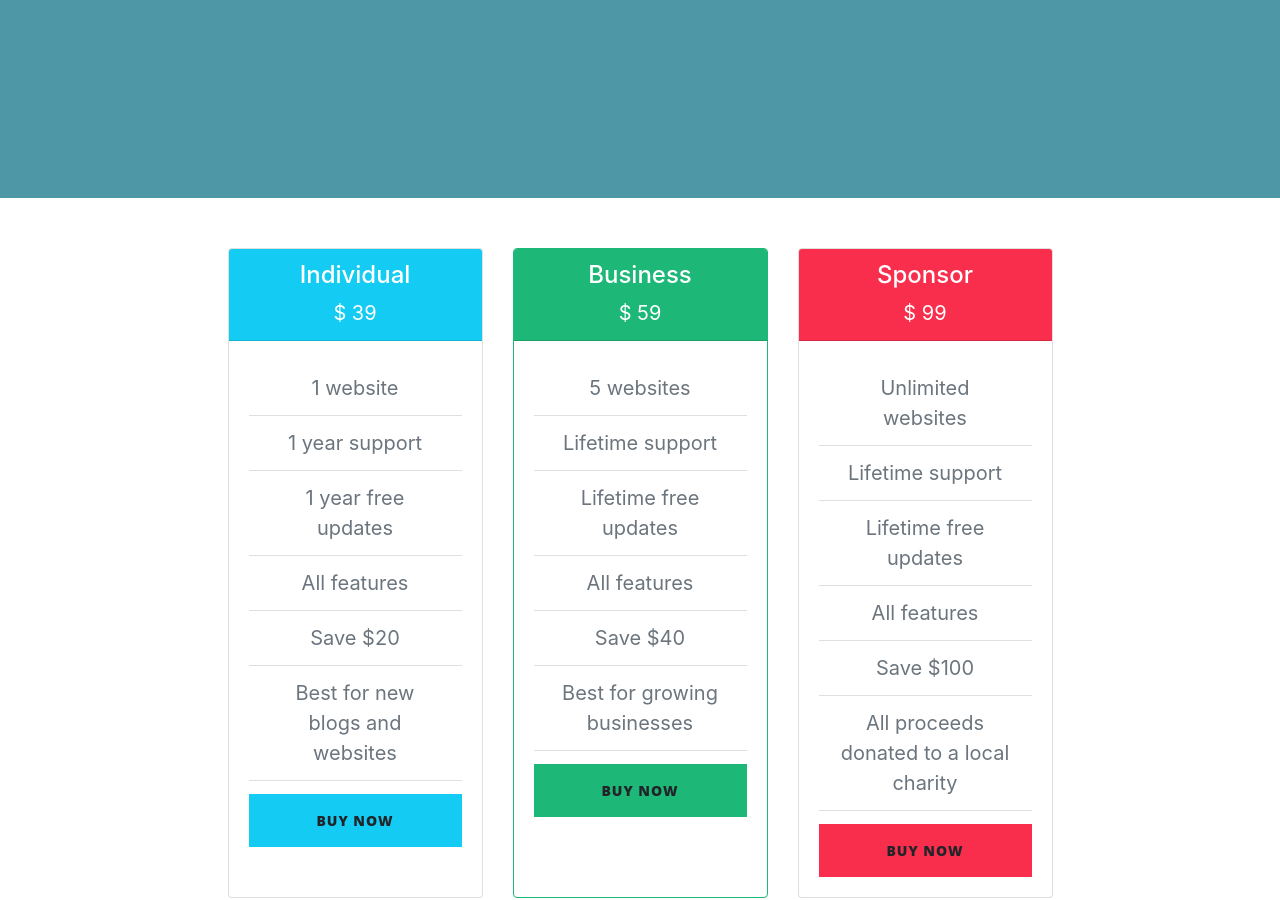
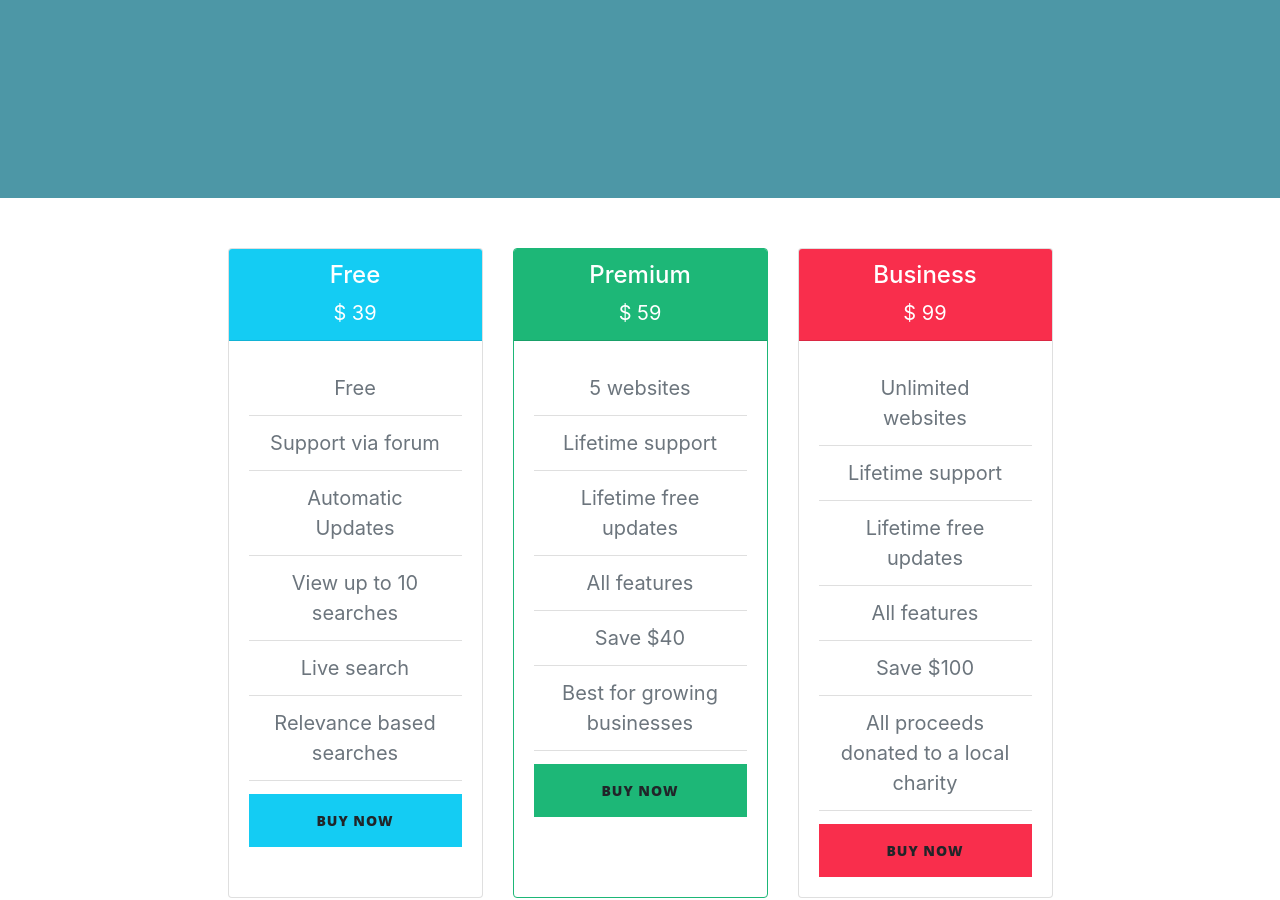
Before and after one commit to picocodes/ajax-live-search, a Jekyll site: the page built from buy-premium.html, in a window 1280 px wide and 900 px high, scrolled down 457 px. Built offline with Jekyll 4.4.1, drawn with Linux system fonts in a browser that asks for light colours.

Commit message:
Update buy-premium.html

```diff
--- a/buy-premium.html
+++ b/buy-premium.html
@@ -72,24 +72,24 @@ slug: buy-premium
                 <div id="pricing" class="card-deck">
                     <div class="card">
                         <div class="card-header text-center" style="background-color: #14ccf3;color: #fff;font-size: 20px;">
-                            <h4>Individual</h4>
+                            <h4>Free</h4>
                             <span style="color: #fff; font-weight: 400;">$ 39</span>
                         </div>
                         <div class="card-body text-center">
                             <ul class="list-group list-group-flush text-muted">
-                                <li class="list-group-item">1 website</li>
-                                <li class="list-group-item">1 year support</li>
-                                <li class="list-group-item">1 year free updates</li>
-                                <li class="list-group-item">All features</li>
-                                <li class="list-group-item">Save $20</li>
-                                <li class="list-group-item">Best for new blogs and websites</li>
+                                <li class="list-group-item">Free</li>
+                                <li class="list-group-item">Support via forum</li>
+                                <li class="list-group-item">Automatic Updates</li>
+                                <li class="list-group-item">View up to 10 searches</li>
+                                <li class="list-group-item">Live search</li>
+                                <li class="list-group-item">Relevance based searches</li>
                             </ul>
-                            <a onclick="ga('send', 'event', 'Premium Page', 'Paddle', 'Individual');" href=" https://pay.paddle.com/checkout/506334" class="btn btn-block " style="background: #14ccf3; margin-top: 1em; ">Buy Now</a>
+                            <a onclick="ga('send', 'event', 'Premium Page', 'Paddle', 'Individual');" href="https://checkout.freemius.com/mode/dialog/plugin/3371/plan/5363/" class="btn btn-block " style="background: #14ccf3; margin-top: 1em; ">Buy Now</a>
                         </div>
                     </div>
                     <div class="card " style="border-color: #1db777; ">
                         <div class="card-header text-center " style="background-color: #1db777;color: #fff;font-size: 20px; ">
-                            <h4>Business</h4>
+                            <h4>Premium</h4>
                             <span style="color: #fff; font-weight: 400; ">$ 59</span>
                         </div>
                         <div class="card-body text-center ">
@@ -106,7 +106,7 @@ slug: buy-premium
                     </div>
                     <div class="card ">
                         <div class="card-header text-center " style="background-color: #f92e4c;color: #fff;font-size: 20px; ">
-                            <h4>Sponsor</h4>
+                            <h4>Business</h4>
                             <span style="color: #fff; font-weight: 400; ">$ 99</span>
                         </div>
                         <div class="card-body text-center ">
```
